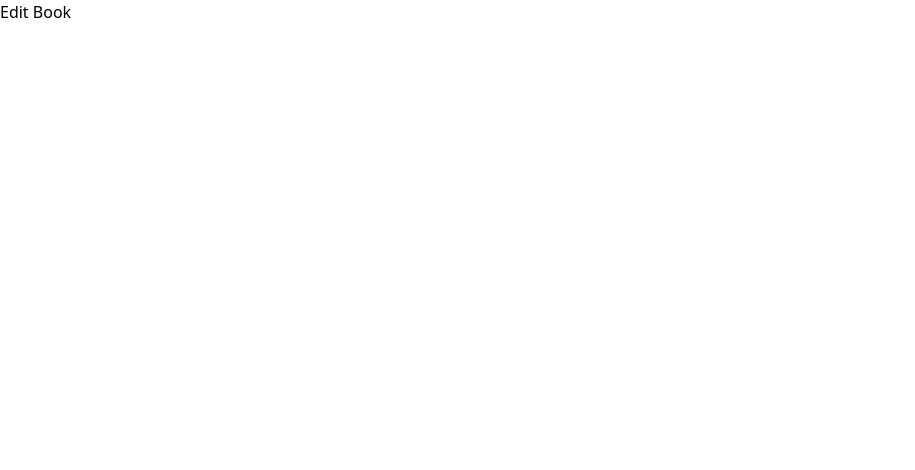
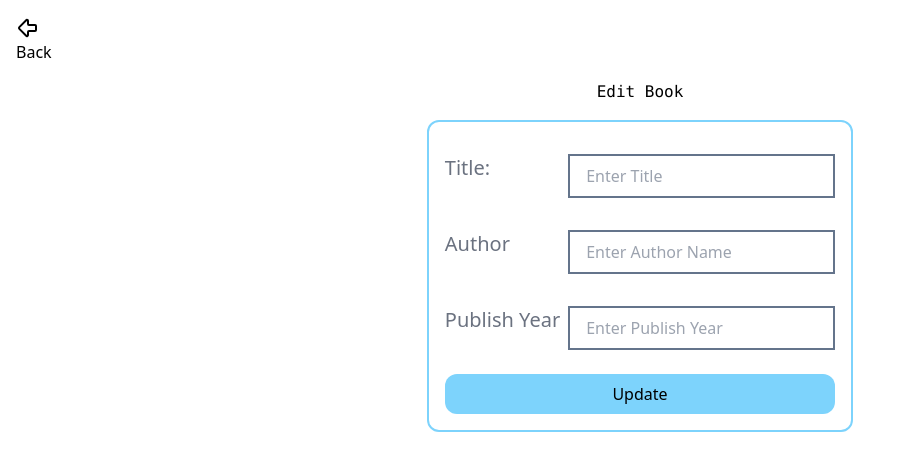
Before and after one commit to abirmahmood6/BookBuddy, a React app in the folder frontend/: page /books/edit/1 in a window 1280 px wide. Shown: the top 470 px of the page, without its empty margins (0-915 px from the left). Built offline with nearby package versions, Linux system fonts and the light colour scheme; no server answers; the HTML template or start-up script is replaced by a standard one.

Commit message:
book-edit-page complete

```diff
--- a/frontend/src/pages/CreateBook.jsx
+++ b/frontend/src/pages/CreateBook.jsx
@@ -19,8 +19,8 @@ const CreateBook = () => {
       publishYear
     }
     setLoading(true) // screen loads until the try or catch block executes
-    axios.post("http://localhost:5002/",data)
-    .then(()=>{
+    axios.post("http://localhost:5002/books/", data)
+      .then(() => {
         setLoading(false)
         toast.success("Book Created Successfully!");
         navigate("/")
@@ -35,16 +35,17 @@ const CreateBook = () => {
   return (
     <div className="min-h-screen p-4">
       <BackButton />
-      {loading ? (<LoadingUI/>) :
+      {loading ? (<LoadingUI />) :
         <div className="flex flex-col items-center">
-        <h1 className="my-4"> Create a New Book</h1>
+          <h1 className="my-4 font-mono"> Create a New Book</h1>
           <div className="flex flex-col  border-2 border-sky-400 rounded-xl w-fit  p-4 bg-white">
             {/* structure and repeat */}
             <div className="my-4 flex justify-between">
               <label className="mr-4 text-xl text-gray-500"> Title </label>
               <input
                 type="text"
-            value = {title} // shows the input what the user typed
+                placeholder="Enter Title"
+                value={title} // shows the input what the user typed
                 onChange={(e) => setTitle(e.target.value)} // `e.target.value` sets it
                 className="border-2 border-slate-500 px-4 py-2"
               />
@@ -53,8 +54,9 @@ const CreateBook = () => {
               <label className="mr-4 text-xl text-gray-500"> Author </label>
               <input
                 type="text"
+                placeholder="Enter Author Name"
                 value={author} // shows the input what the user typed
-            onChange={(e)=> setAuthor(e.target.value)} // `e.target.value` sets it
+                onChange={(e) => setAuthor(e.target.value)} // `e.target.value` sets it
                 className="border-2 border-slate-500 px-4 py-2"
               />
             </div>
@@ -62,13 +64,14 @@ const CreateBook = () => {
               <label className="mr-4 text-xl text-gray-500"> Publish Year</label>
               <input
                 type="number"
+                placeholder="Enter Publish Year"
                 value={publishYear} // shows the input what the user typed
                 onChange={(e) => setPublishYear(e.target.value)} // `e.target.value` sets it
                 className="border-2 border-slate-500 px-4 py-2"
               />
             </div>
-          <button onClick={handleSubmit} className="p-2 bg-sky-300 rounded-xl hover:bg-sky-500 transition duration-200" >
-            <span> Save </span>
+            <button onClick={handleSubmit} className="mt-2 p-2 bg-sky-300 rounded-xl hover:bg-sky-500 transition duration-200" >
+              {loading ? "Saving..." : 'Save'}
             </button>
           </div>
 
--- a/frontend/src/pages/EditBook.jsx
+++ b/frontend/src/pages/EditBook.jsx
@@ -1,9 +1,101 @@
-import React from 'react'
+import BackButton from '../components/BackButton'
+import axios from "axios"
+import toast from "react-hot-toast"
+import LoadingUI from "../components/LoadingUI"
+import { useParams } from 'react-router-dom'
+import { useState, useEffect } from 'react'
+import { useNavigate } from 'react-router-dom'
 
 const EditBook = () => {
+  const [loading, setLoading] = useState(false)
+  const [title, setTitle] = useState("")
+  const [author, setAuthor] = useState("")
+  const [publishYear, setPublishYear] = useState("")
+  const navigate = useNavigate()
+  const { id } = useParams()
+
+  //  useEffect to fetch book data and handleBookEdit() to update the book
+  useEffect(() => {
+    setLoading(true)
+    axios.get(`http://localhost:5002/books/${id}`)
+      .then((response) => {
+        setTitle(response.data.title)
+        setAuthor(response.data.author)
+        setPublishYear(response.data.publishYear)
+        setLoading(false)
+        console.log(response.data)
+      })
+      .catch((error) => {
+        toast.error("Error fetching book")
+        console.log("Error fetching book: ", error)
+        setLoading(false)
+      })
+  }, [id])
+
+  const handleBookEdit = () => {
+    setLoading(true)
+    const data = {
+      title,
+      author,
+      publishYear
+    }
+    axios.put(`http://localhost:5002/books/${id}`, data)
+      .then(() => {
+        toast.success("Book edited successfully!")
+        setLoading(false)
+        navigate('/')
+      })
+      .catch((error) => {
+        toast.error("Error editing the book")
+        console.log("Error editing the book: ", error)
+        setLoading(false)
+      })
+  }
+
   return (
-    <div>
-      Edit Book
+    <div className='min-h-screen p-4'>
+      <BackButton />
+      {loading ? (<LoadingUI />) :
+        <div className='flex flex-col items-center'>
+          <h1 className='my-4 font-mono'> Edit Book </h1>
+          <div className='flex flex-col border-2 border-sky-300 rounded-xl w-fit p-4'>
+            {/* structure and repeat*/}
+            <div className='my-4 flex justify-between'>
+              <label className='mr-2 text-xl text-gray-500'> Title: </label>
+              <input
+                type="text"
+                placeholder="Enter Title"
+                value={title}
+                onChange={(e) => setTitle(e.target.value)}
+                className='border-2 border-slate-500 px-4 py-2'
+              />
+            </div>
+            <div className='my-4 flex justify-between'>
+              <label className='mr-2 text-xl text-gray-500'> Author </label>
+              <input
+                type="text"
+                placeholder="Enter Author Name"
+                value={author}
+                onChange={(e) => { setAuthor(e.target.value) }}
+                className='border-2 border-slate-500 px-4 py-2'
+              />
+            </div>
+            <div className='my-4 flex justify-between'>
+              <label className='mr-2 text-xl text-gray-500'> Publish Year </label>
+              <input
+                type="number"
+                placeholder="Enter Publish Year"
+                value={publishYear}
+                onChange={(e) => setPublishYear(e.target.value)}
+                className='border-2 border-slate-500 px-4 py-2'
+              />
+            </div>
+            <button onClick={handleBookEdit} disabled={loading} className='bg-sky-300 mt-2 p-2 rounded-xl hover:bg-sky-500 transition duration-200'>
+              {loading ? "Updating..." : "Update"}
+            </button>
+          </div>
+        </div>
+      }
     </div>
   )
 }
--- a/frontend/src/pages/HomePage.jsx
+++ b/frontend/src/pages/HomePage.jsx
@@ -16,24 +16,24 @@ import Navbar from "../components/Navbar"
 const HomePage = () => {
   const [books, setBooks] = useState([])
   const [loading, setLoading] = useState(false) // set spinner when loading,
-  useEffect(()=>{
+  useEffect(() => {
     setLoading(true)
-      axios.get("http://localhost:5002/").then((response) => {
+    axios.get("http://localhost:5002/books").then((response) => {
       setBooks(response.data)
       setLoading(false)
     })
-      .catch ((error) => {
+      .catch((error) => {
         console.log("Error getting all books: ", error)
         setLoading(false)
       })
 
-  },[])
+  }, [])
 
   return (
     <div className='min-h-screen border border-red-600'>
-        <Navbar/>
+      <Navbar />
       {/* + New Book btn here */}
-        {loading ? (<LoadingUI/>) : (
+      {loading ? (<LoadingUI />) : (
         <table className='w-full border-separate border-spacing-2 border border-blue-500'>
           <thead>
             <tr>
@@ -47,19 +47,21 @@ const HomePage = () => {
           </thead>
 
           <tbody>
-          {books.map((book,index) =>(
+            {books.map((book, index) => (
               <tr key={book._id}>
                 <td className='text-center border border-slate-700'> {index = index + 1} </td>
                 <td className='text-center border border-slate-700'> {book.title}</td>
                 <td className='text-center border border-slate-700'> {book.author}</td>
                 <td className='text-center border border-slate-700'> {book.publishYear}</td>
                 <td className='text-center border border-slate-700'> Description here </td>
+                <td>
                   <div className='flex justify-center gap-1'>
-              <Link to =""> <Brain/></Link>
-              <Link to ={`/books/details/${book._id}`}> <Info/> </Link>
-              <Link to ={`/books/edit/${book._id}`}> <SquarePen/></Link>
-              <Link to ={`/books/delete/${book._id}`}> <Trash2/></Link>
+                    <Link to=""> <Brain /></Link>
+                    <Link to={`/books/details/${book._id}`}> <Info /> </Link>
+                    <Link to={`/books/edit/${book._id}`}> <SquarePen /></Link>
+                    <Link to={`/books/delete/${book._id}`}> <Trash2 /></Link>
                   </div>
+                </td>
               </tr>
             ))}
           </tbody>
--- a/frontend/src/pages/ShowBook.jsx
+++ b/frontend/src/pages/ShowBook.jsx
@@ -11,7 +11,7 @@ const ShowBook = () => {
 
   useEffect(() => {
     setLoading(true)
-    axios.get(`http://localhost:5002/${id}`).then((response) => {
+    axios.get(`http://localhost:5002/books/${id}`).then((response) => {
       setBook(response.data)
       setLoading(false)
     })
```
Lines whose indentation alone changed are shown as unchanged.
